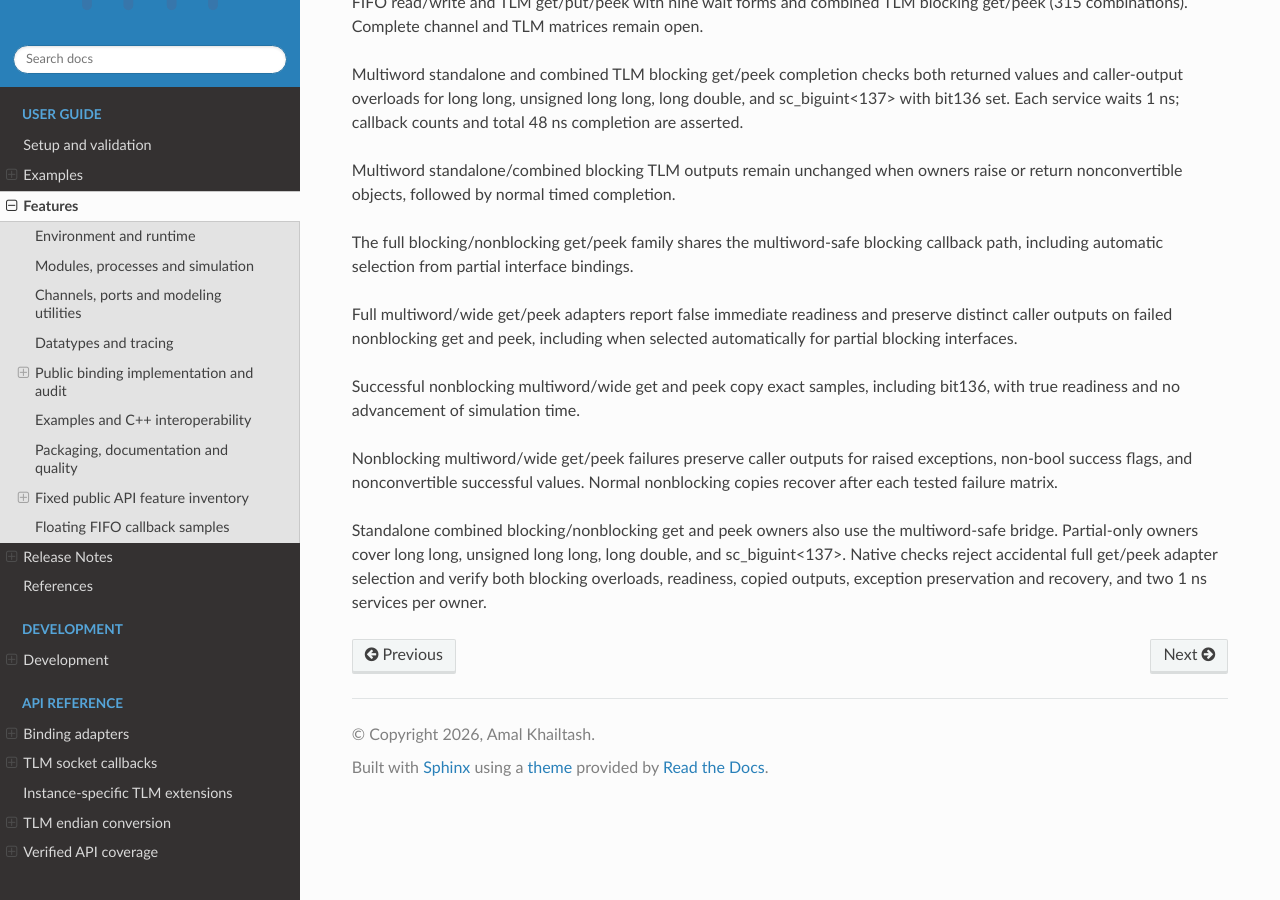
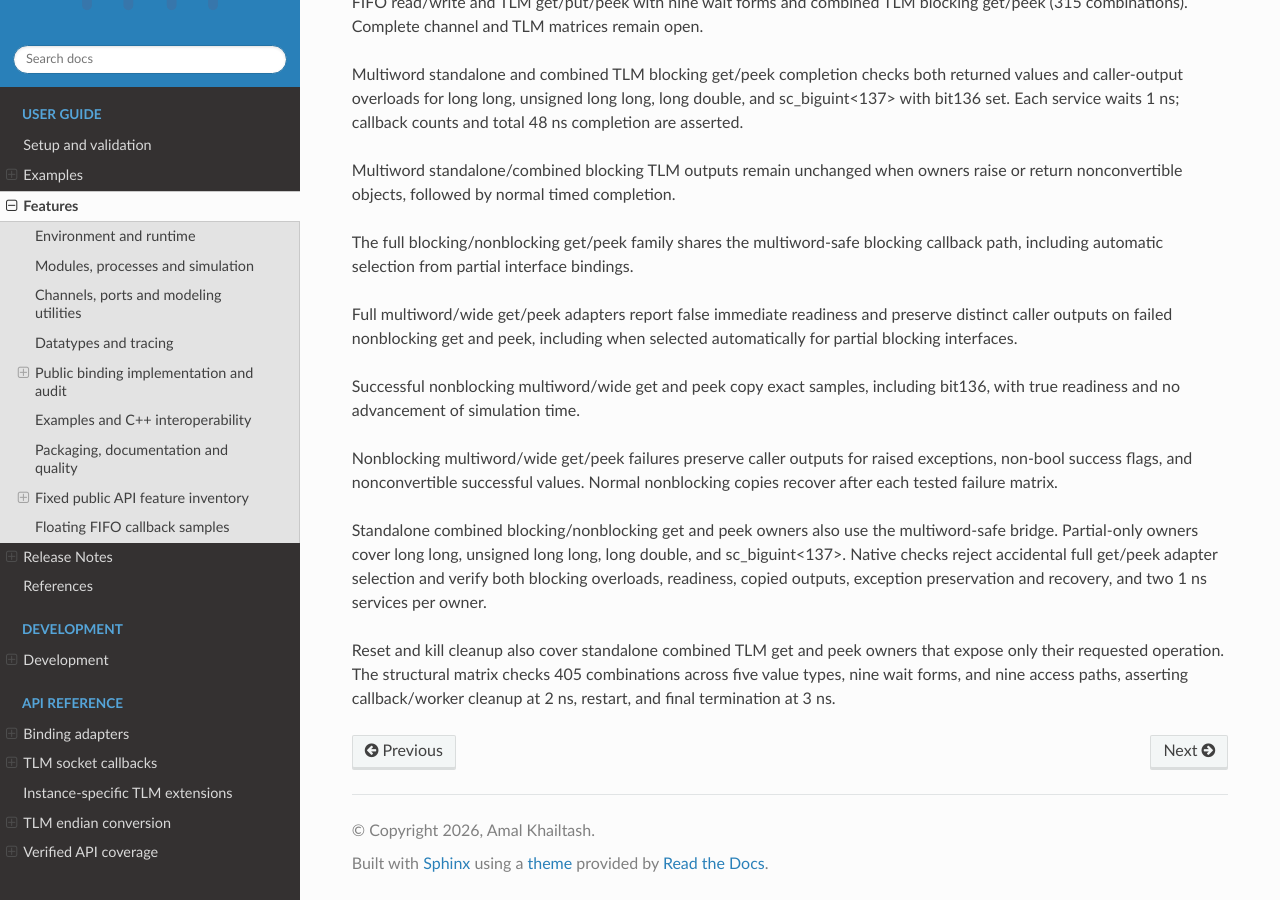
Before and after one commit to amal-khailtash/pysystemc, a Sphinx documentation site: the page built from docs/intro/features.rst, in a window 1280 px wide and 900 px high, scrolled down 27663 px. Built offline with Sphinx 7.4.7 and the Read the Docs theme 3.1.0, drawn with Linux system fonts in a browser that asks for light colours.

Commit message:
test: cover standalone TLM reset and kill cleanup

```diff
--- a/docs/intro/features.rst
+++ b/docs/intro/features.rst
@@ -1178,3 +1178,8 @@ multiword-safe bridge. Partial-only owners cover long long, unsigned long long,
 long double, and sc_biguint<137>. Native checks reject accidental full get/peek
 adapter selection and verify both blocking overloads, readiness, copied outputs,
 exception preservation and recovery, and two 1 ns services per owner.
+
+Reset and kill cleanup also cover standalone combined TLM get and peek owners
+that expose only their requested operation. The structural matrix checks 405
+combinations across five value types, nine wait forms, and nine access paths,
+asserting callback/worker cleanup at 2 ns, restart, and final termination at 3 ns.
```
Also changed, not shown: CHANGELOG.md (+1 -0 lines), 1 other file.
